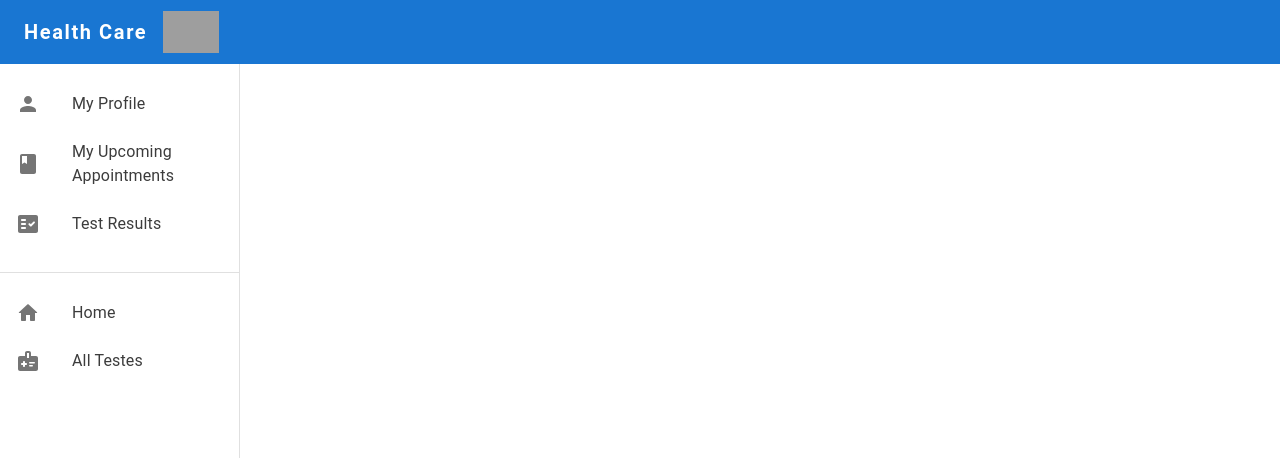
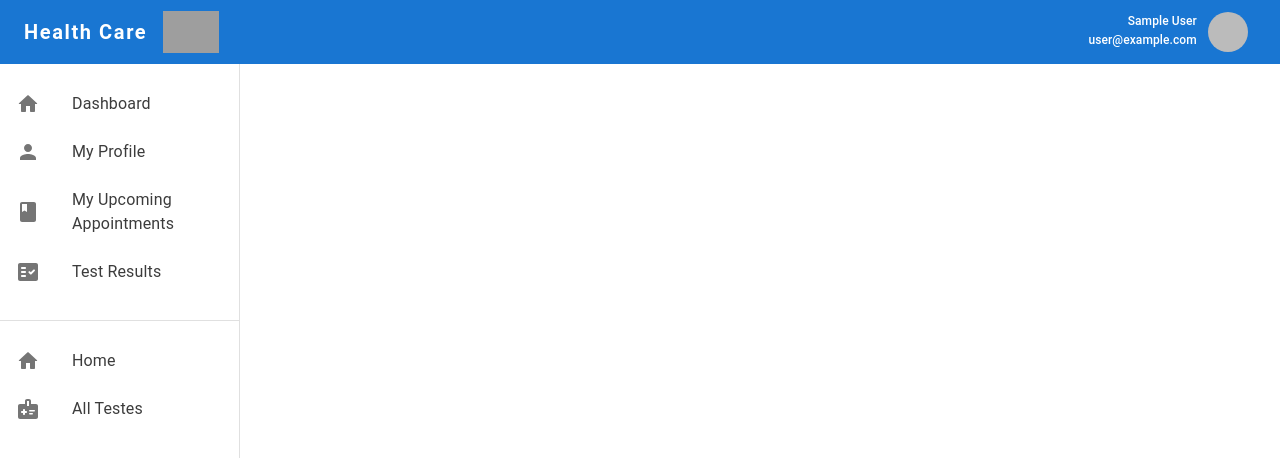
Before and after one commit to mahsin2004/diagonostic-center-client, a React (Vite) app: page /dashboard in a window 1280 px wide. Shown: the top 458 px of the page. Built offline with nearby package versions, Linux system fonts and the light colour scheme; no server answers; sample sign-in values are in the browser's storage; grey boxes are pictures that could not be loaded.

Commit message:
Adding dashboard home page for user and admin

```diff
--- a/src/component/shear/Navbar.jsx
+++ b/src/component/shear/Navbar.jsx
@@ -20,8 +20,7 @@ const pages = [
   { label: "Home", path: "/" },
   { label: "All Tests", path: "/products" },
   { label: "Dashboard", path: "/dashboard" },
-  { label: "Contact us", path: "/pricing" },
-  { label: "Blog", path: "/blog" },
+  { label: "Contact us", path: "/contactUs" },
 ];
 
 const Navbar = () => {
--- a/src/pages/dashboard/Dashboard.jsx
+++ b/src/pages/dashboard/Dashboard.jsx
@@ -21,8 +21,11 @@ import Divider from "@mui/material/Divider";
 import useAdmin from "../../hook/useAdmin";
 import AdminLinks from "./links/AdminLinks";
 import UserLinks from "./links/UserLinks";
+import { Avatar, Box, Grid } from "@mui/material";
+import useAuth from "../../hook/useAuth";
 
 const Dashboard = () => {
+  const { user } = useAuth();
   const [isAdmin] = useAdmin();
   console.log(isAdmin);
   const [open, setOpen] = React.useState(window.innerWidth >= 991);
@@ -52,12 +55,16 @@ const Dashboard = () => {
         sx={{ zIndex: (theme) => theme.zIndex.drawer + 1 }}
       >
         <Toolbar>
+          <Box sx={{ flexGrow: 1, display: "flex", alignItems: "center" }}>
             <IconButton
               color="inherit"
               aria-label="open drawer"
               onClick={handleDrawerOpen}
               edge="start"
-            sx={{ marginRight: "16px", display: { xs: "block", lg: "none" } }}
+              sx={{
+                marginRight: "16px",
+                display: { xs: "block", lg: "none" },
+              }}
             >
               <MenuIcon />
             </IconButton>
@@ -82,6 +89,33 @@ const Dashboard = () => {
                 style={{ height: 42, marginRight: 6 }}
               />
             </Hidden>
+          </Box>
+
+          <Box>
+            <Grid
+              container
+              direction="row"
+              alignItems="center"
+              justifyContent="space-between"
+              sx={{
+                gridTemplateColumns: "1fr auto",
+                marginRight: 1,
+                textAlign: "right",
+              }}
+            >
+              <Box sx={{ textAlign: "right", display: 'flex', gap: 1}}>
+                <Typography
+                  sx={{ color: "inherit", fontSize: 12, marginRight: 0.4 }}
+                  variant="h6"
+                >
+                  {`${user.displayName}`}
+                  <br />
+                  {`${user.email}`}
+                </Typography>
+                <Avatar alt="Remy Sharp" src={user.photoURL} />
+              </Box>
+            </Grid>
+          </Box>
         </Toolbar>
       </AppBar>
       <Drawer
@@ -103,11 +137,7 @@ const Dashboard = () => {
           }}
         ></Toolbar>
         <List>
-          {isAdmin ? (
-            <AdminLinks></AdminLinks>
-          ) : (
-            <UserLinks></UserLinks>
-          )}
+          {isAdmin ? <AdminLinks></AdminLinks> : <UserLinks></UserLinks>}
           <Divider sx={{ mt: 2, mb: 2 }} />
           <ListItem>
             <ListItemIcon>
--- a/src/pages/dashboard/links/AdminLinks.jsx
+++ b/src/pages/dashboard/links/AdminLinks.jsx
@@ -8,11 +8,23 @@ import AddBoxIcon from "@mui/icons-material/AddBox";
 import GroupIcon from "@mui/icons-material/Group";
 import { NavLink } from "react-router-dom";
 import List from "@mui/material/List";
+import HomeRoundedIcon from "@mui/icons-material/HomeRounded";
 
 const AdminLinks = () => {
   return (
     <>
       <List>
+        <ListItem>
+          <ListItemIcon>
+          <HomeRoundedIcon />
+          </ListItemIcon>
+          <NavLink
+            to="allUsers"
+            style={{ textDecoration: "none", color: "#3c3c3c" }}
+          >
+            <ListItemText primary="Dashboard" />
+          </NavLink>
+        </ListItem>
         <ListItem>
           <ListItemIcon>
             <GroupIcon />
--- a/src/pages/dashboard/links/UserLinks.jsx
+++ b/src/pages/dashboard/links/UserLinks.jsx
@@ -6,11 +6,23 @@ import { Person as PersonIcon } from "@mui/icons-material";
 import BookRoundedIcon from "@mui/icons-material/BookRounded";
 import FactCheckRoundedIcon from "@mui/icons-material/FactCheckRounded";
 import List from "@mui/material/List";
+import HomeRoundedIcon from "@mui/icons-material/HomeRounded";
 
 const UserLinks = () => {
   return (
     <>
       <List>
+      <ListItem>
+          <ListItemIcon>
+          <HomeRoundedIcon />
+          </ListItemIcon>
+          <NavLink
+            to="allUsers"
+            style={{ textDecoration: "none", color: "#3c3c3c" }}
+          >
+            <ListItemText primary="Dashboard" />
+          </NavLink>
+        </ListItem>
         <ListItem>
           <ListItemIcon>
             <PersonIcon />
--- a/src/pages/home/sections/Banner.jsx
+++ b/src/pages/home/sections/Banner.jsx
@@ -34,32 +34,32 @@ const Banner = () => {
       <Container maxWidth="lg">
         <Grid
           container
-          spacing={1}
+          spacing={2}
           sx={{ display: "flex", alignItems: "center" }}
         >
           <Grid item lg={5} sx={{ textAlign: "left" }}>
             <Typography variant="h5" sx={{ fontSize: 20 }} gutterBottom>
-              {ActiveBanner.name}
+              {ActiveBanner?.name}
             </Typography>
             <Typography variant="h3" sx={{ fontWeight: "bold" }}>
-              {ActiveBanner.title}
+              {ActiveBanner?.title}
             </Typography>
             <Typography variant="subtitle1" sx={{ my: 1, maxWidth: 400 }}>
-              {ActiveBanner.description}
+              {ActiveBanner?.description}
             </Typography>
             <Typography
               variant="h5"
               sx={{ fontSize: 28, fontWeight: "bold", my: 1 }}
               gutterBottom
             >
-              Upto <br /> {ActiveBanner.couponRate}% OFF With Coupon Code
+              Upto <br /> {ActiveBanner?.couponRate}% OFF With Coupon Code
             </Typography>
             <Typography
               variant="h5"
               sx={{ fontSize: 18, fontWeight: "bold" }}
               gutterBottom
             >
-              Coupon Code : {ActiveBanner.couponCode}
+              Coupon Code : {ActiveBanner?.couponCode}
             </Typography>
             <NavLink to="/allTests">
               <Button sx={{ mt: 1 }} variant="contained" color="primary">
@@ -77,7 +77,7 @@ const Banner = () => {
             }}
           >
             <img
-              src={ActiveBanner.image}
+              src={ActiveBanner?.image}
               alt=""
               style={{ borderRadius: 2 }}
             />
--- a/src/pages/home/sections/HealthTips.jsx
+++ b/src/pages/home/sections/HealthTips.jsx
@@ -82,17 +82,17 @@ const HealthTips = () => {
                       sx={{ width: 500, fontSize: 18 }}
                       gutterBottom
                     >
-                      Tips1 :{item.tips1}
+                      Tips1 : {item.tips1}
                     </Typography>
                     <Typography
                       variant="h6"
                       sx={{ width: 500, fontSize: 18 }}
                       gutterBottom
                     >
-                      Tips2 :{item.tips2}
+                      Tips2 : {item.tips2}
                     </Typography>
                     <Typography variant="h6" sx={{ width: 500, fontSize: 18 }}>
-                      Tips3 :{item.tips3}
+                      Tips3 : {item.tips3}
                     </Typography>
                   </Grid>
                 </Grid>
```
Lines whose indentation alone changed are shown as unchanged.
